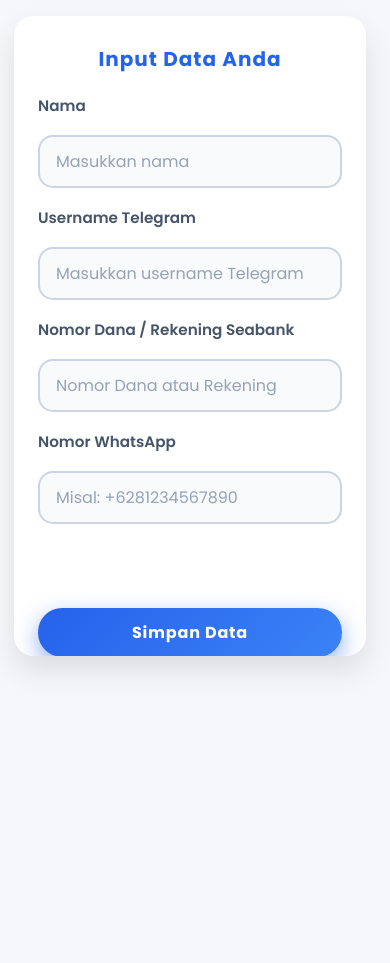
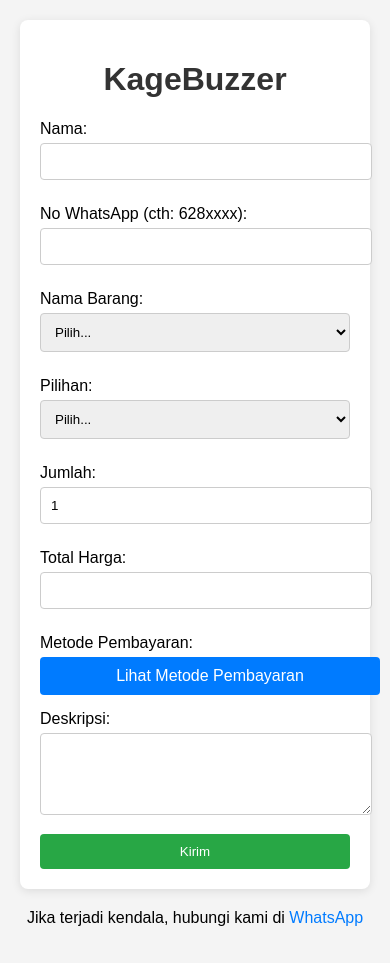
Before and after one commit to Kageeyama/inputdata_buzzerkage, a plain HTML site: page index.html in a window 390 px wide. Before the commit the page ends 844 px from the top, so only its background shows below. Drawn offline with Linux system fonts and the light colour scheme.

Commit message:
Update index.html

```diff
--- a/index.html
+++ b/index.html
@@ -1,421 +1,191 @@
 <!DOCTYPE html>
 <html lang="id">
 <head>
-<meta charset="UTF-8" />
-<meta name="viewport" content="width=device-width, initial-scale=1, maximum-scale=1, user-scalable=no" />
-<title>Input Data buzzer kage</title>
+    <meta charset="UTF-8">
+    <meta name="viewport" content="width=device-width, initial-scale=1.0">
+    <title>KageBuzzer</title>
     <style>
-  @import url('https://fonts.googleapis.com/css2?family=Poppins:wght@400;600;700&display=swap');
-
-  *, *::before, *::after {
-    box-sizing: border-box;
+        body {
+            font-family: Arial, sans-serif;
+            background-color: #f4f4f4;
+            margin: 0;
+            padding: 20px;
         }
-  body {
-    margin: 0;
-    font-family: 'Poppins', sans-serif;
-    background: #f5f7fa;
-    color: #1e293b;
-    display: flex;
-    justify-content: center;
-    align-items: flex-start;
-    min-height: 640px;
-    max-width: 380px;
-    padding: 1.5rem 1rem 2rem 1rem;
+        h1 {
+            text-align: center;
+            color: #333;
         }
         .container {
-    background: #fff;
-    width: 100%;
-    max-height: 640px;
-    padding: 32px 28px 40px 28px;
-    border-radius: 20px;
-    box-shadow: 0 15px 30px rgba(0,0,0,0.1);
-    display: flex;
-    flex-direction: column;
-    overflow-y: auto;
-  }
-  h1, h2 {
-    margin: 0 0 20px 0;
-    font-weight: 700;
-    letter-spacing: 0.05em;
-    text-align: center;
-  }
-  h1 {
-    color: #2563eb;
-  }
-  h2 {
-    color: #111827;
-    margin-bottom: 18px;
-  }
-  form {
-    display: flex;
-    flex-direction: column;
-    gap: 18px;
-    margin-bottom: 32px;
+            max-width: 600px;
+            margin: auto;
+            background: white;
+            padding: 20px;
+            border-radius: 8px;
+            box-shadow: 0 2px 10px rgba(0, 0, 0, 0.1);
         }
         label {
-    font-weight: 600;
-    font-size: 0.95rem;
-    color: #475569;
+            display: block;
+            margin: 10px 0 5px;
         }
-  input[type="text"], input[type="tel"], input[type="password"] {
-    background: #f9fafb;
-    border: 2px solid #cbd5e1;
-    border-radius: 15px;
-    padding: 12px 16px;
-    font-size: 1rem;
-    color: #0f172a;
-    font-weight: 500;
-    font-family: 'Poppins', sans-serif;
-    transition: border-color 0.3s ease, box-shadow 0.3s ease;
-  }
-  input::placeholder {
-    color: #94a3b8;
-    font-weight: 400;
-  }
-  input:focus {
-    outline: none;
-    border-color: #2563eb;
-    box-shadow: 0 0 10px 3px #2563eb88;
-    background-color: #eff6ff;
+        input[type="text"],
+        input[type="number"],
+        select,
+        textarea {
+            width: 100%;
+            padding: 10px;
+            margin-bottom: 15px;
+            border: 1px solid #ccc;
+            border-radius: 4px;
         }
         button {
-    background: linear-gradient(135deg, #2563eb, #3b82f6);
+            background-color: #28a745;
             color: white;
             border: none;
-    border-radius: 24px;
-    padding: 14px;
-    font-size: 1.15rem;
-    font-weight: 700;
+            padding: 10px 15px;
+            border-radius: 4px;
             cursor: pointer;
-    letter-spacing: 0.05em;
-    box-shadow: 0 8px 22px rgba(37, 99, 235, 0.5);
-    transition: background 0.4s ease, box-shadow 0.4s ease;
-    font-family: 'Poppins', sans-serif;
+            width: 100%;
         }
-  button:hover, button:focus {
-    background: linear-gradient(135deg, #3b82f6, #2563eb);
-    box-shadow: 0 12px 28px rgba(59, 130, 246, 0.7);
+        button:hover {
+            background-color: #218838;
         }
-  .message {
-    font-weight: 600;
-    margin: 12px 0 10px 0;
-    color: #dc2626;
+        .footer {
             text-align: center;
-    min-height: 26px;
-    letter-spacing: 0.04em;
+            margin-top: 20px;
         }
-  .success {
-    color: #16a34a;
+        .footer a {
+            color: #007bff;
+            text-decoration: none;
         }
-  /* Admin panel styles - dark black/blue theme */
-  #adminPanel {
-    background: #0b1120;
-    color: #cbd5e1;
-    border-radius: 20px;
-    padding: 24px 20px 28px 20px;
-    box-shadow: 0 15px 30px rgba(0,0,0,0.6);
-    margin-top: 36px;
-    display: flex;
-    flex-direction: column;
+        .footer a:hover {
+            text-decoration: underline;
         }
-  #adminPanel h2 {
-    color: #3b82f6;
-    margin-bottom: 18px;
-  }
-  #adminLoginForm {
-    display: flex;
-    flex-direction: column;
-    gap: 16px;
-    margin-bottom: 24px;
-  }
-  #adminLoginForm label {
-    color: #a5b4fc;
-  }
-  #adminLoginForm input[type="password"] {
-    background: #1e293b;
-    border: none;
-    border-radius: 14px;
-    padding: 12px 16px;
-    font-size: 1rem;
-    color: #e0e7ff;
-  }
-  #adminLoginForm input[type="password"]::placeholder {
-    color: #94a3b8;
-  }
-  #adminLoginForm input[type="password"]:focus {
-    outline: none;
-    box-shadow: 0 0 12px 3px #3b82f6aa;
-    background-color: #28324d;
-  }
-  #adminLoginForm button {
-    background: linear-gradient(135deg, #2563eb, #3b82f6);
-    border-radius: 20px;
-    padding: 14px;
-    font-weight: 700;
-    font-size: 1.1rem;
-    color: white;
-    cursor: pointer;
-    border: none;
-    box-shadow: 0 8px 22px rgba(37, 99, 235, 0.6);
-    letter-spacing: 0.05em;
-    transition: background 0.4s ease;
-  }
-  #adminLoginForm button:hover, #adminLoginForm button:focus {
-    background: linear-gradient(135deg, #3b82f6, #2563eb);
-  }
-  #adminLoginMessage {
-    margin: 12px 0 18px;
-    font-weight: 600;
-    color: #f87171;
-    text-align: center;
-    min-height: 28px;
-    letter-spacing: 0.03em;
-  }
-  #adminEntryList {
-    max-height: 300px;
-    overflow-y: auto;
-    border-top: 2px solid #3b82f6aa;
-    padding-top: 12px;
-    font-weight: 600;
-    font-size: 0.95rem;
-    color: #bfc9ff;
-  }
-  .admin-entry {
-    padding: 12px 14px;
-    border-bottom: 1px solid #33415588;
-    background: #1e2a59bb;
-    margin-bottom: 8px;
-    border-radius: 12px;
-    user-select: text;
-    transition: background-color 0.25s ease;
-  }
-  .admin-entry:nth-child(odd) {
-    background-color: #141c36bb;
-  }
-  .admin-entry:hover {
-    background-color: #1e2a59dd;
-  }
-  #adminLogoutBtn {
-    margin-top: 20px;
-    background: #1e40af;
-    border-radius: 24px;
-    padding: 14px;
-    font-weight: 700;
-    font-size: 1.1rem;
-    color: white;
-    border: none;
-    cursor: pointer;
-    box-shadow: 0 6px 18px rgba(59, 130, 246, 0.7);
-    transition: background 0.3s ease;
-  }
-  #adminLogoutBtn:hover, #adminLogoutBtn:focus {
-    background: #3b82f6;
-  }
-  #adminEntryList::-webkit-scrollbar {
-    width: 9px;
-  }
-  #adminEntryList::-webkit-scrollbar-track {
-    background: transparent;
-  }
-  #adminEntryList::-webkit-scrollbar-thumb {
-    background-color: #3b82f6cc;
-    border-radius: 12px;
-    border: 3px solid transparent;
-  }
-  @media (max-width: 400px) {
-    body {
-      padding: 16px 14px 26px 14px;
-    }
-    .container {
-      padding: 28px 24px 36px 24px;
-    }
-    h1, h2 {
-      font-size: 1.25rem;
-    }
-    button, #adminLogoutBtn, #adminLoginForm button {
-      font-size: 1rem;
-      padding: 12px;
-    }
-    #adminEntryList {
-      font-size: 0.9rem;
+    </style>
+    <script>
+        function updateOptions() {
+            const itemType = document.getElementById("itemType").value;
+            const options = document.getElementById("options");
+            options.innerHTML = "";
+
+            if (itemType === "Report Akun") {
+                options.innerHTML = `
+                    <option value="Report Tiktok">Report Tiktok</option>
+                    <option value="Report Instagram">Report Instagram</option>
+                    <option value="Report X">Report X</option>
+                    <option value="Report WhatsApp">Report WhatsApp</option>
+                    <option value="Report YouTube">Report YouTube</option>
+                    <option value="Lainnya">Lainnya</option>
+                `;
+            } else if (itemType === "Spam Chat") {
+                options.innerHTML = `
+                    <option value="Spam chat 1x kasar">Spam chat 1x kasar (Rp 850)</option>
+                    <option value="Spam chat 1x tidak">Spam chat 1x tidak (Rp 800)</option>
+                    <option value="Spam chat 3x kasar">Spam chat 3x kasar (Rp 1000)</option>
+                    <option value="Spam chat 3x tidak">Spam chat 3x tidak (Rp 900)</option>
+                    <option value="Spam chat 5x kasar">Spam chat 5x kasar (Rp 1250)</option>
+                    <option value="Spam chat 5x tidak">Spam chat 5x tidak (Rp 1100)</option>
+                `;
+            } else if (itemType === "Spam Call") {
+                options.innerHTML = `
+                    <option value="Spam call 1x">Spam call 1x (Rp 700)</option>
+                    <option value="Spam call 2x">Spam call 2x (Rp 750)</option>
+                    <option value="Spam call 3x">Spam call 3x (Rp 800)</option>
+                    <option value="Spam call 5x">Spam call 5x (Rp 900)</option>
+                `;
             }
         }
-</style>
+
+        function calculatePrice() {
+            const itemType = document.getElementById("itemType").value;
+            const quantity = parseInt(document.getElementById("quantity").value) || 1;
+            const selectedOption = document.getElementById("options").value;
+            let price = 0;
+
+            if (itemType === "Report Akun") {
+                price = 500;
+            } else if (itemType === "Spam Chat") {
+                if (selectedOption.includes("1x kasar")) price = 850;
+                else if (selectedOption.includes("1x tidak")) price = 800;
+                else if (selectedOption.includes("3x kasar")) price = 1000;
+                else if (selectedOption.includes("3x tidak")) price = 900;
+                else if (selectedOption.includes("5x kasar")) price = 1250;
+                else if (selectedOption.includes("5x tidak")) price = 1100;
+            } else if (itemType === "Spam Call") {
+                if (selectedOption.includes("1x")) price = 700;
+                else if (selectedOption.includes("2x")) price = 750;
+                else if (selectedOption.includes("3x")) price = 800;
+                else if (selectedOption.includes("5x")) price = 900;
+            }
+
+            document.getElementById("totalPrice").value = price * quantity;
+        }
+
+        function submitForm(event) {
+            event.preventDefault();
+            const formData = new FormData(event.target);
+
+            fetch('https://script.google.com/macros/s/AKfycbx_m-0c93zz41KO4hfQF7WkssO0gjpxbkJ46vXDknZEUH39jdiYvq5iW2mYfPkzig6V/exec', {
+                method: 'POST',
+                body: formData
+            })
+            .then(response => response.text())
+            .then(data => {
+                alert('Data berhasil dikirim & notifikasi WhatsApp terkirim!');
+                event.target.reset();
+                document.getElementById("totalPrice").value = '';
+                document.getElementById("options").innerHTML = '<option value="">Pilih...</option>';
+            })
+            .catch(error => alert('Terjadi kesalahan: ' + error));
+        }
+    </script>
 </head>
 <body>
-  <main class="container" role="main" aria-label="Input data dan halaman admin">
+    <div class="container">
+        <h1>KageBuzzer</h1>
+        <form onsubmit="submitForm(event)">
+            <label for="name">Nama:</label>
+            <input type="text" id="name" name="name" required>
 
-    <h1>Input Data Anda</h1>
-    <form id="dataForm" novalidate autocomplete="off" spellcheck="false" aria-describedby="formMessage" >
-      <label for="name">Nama</label>
-      <input id="name" name="name" type="text" placeholder="Masukkan nama" required autocomplete="name" aria-required="true" />
+            <label for="whatsapp">No WhatsApp (cth: 628xxxx):</label>
+            <input type="text" id="whatsapp" name="whatsapp" required>
 
-      <label for="telegram">Username Telegram</label>
-      <input id="telegram" name="telegram" type="text" placeholder="Masukkan username Telegram" required autocomplete="off" spellcheck="false" aria-required="true" />
+            <label for="itemType">Nama Barang:</label>
+            <select id="itemType" name="itemType" onchange="updateOptions(); calculatePrice();" required>
+                <option value="">Pilih...</option>
+                <option value="Report Akun">Report Akun</option>
+                <option value="Spam Chat">Spam Chat</option>
+                <option value="Spam Call">Spam Call</option>
+            </select>
 
-      <label for="dana">Nomor Dana / Rekening Seabank</label>
-      <input id="dana" name="dana" type="text" placeholder="Nomor Dana atau Rekening" required autocomplete="off" spellcheck="false" aria-required="true" />
+            <label for="options">Pilihan:</label>
+            <select id="options" name="options" onchange="calculatePrice()" required>
+                <option value="">Pilih...</option>
+            </select>
 
-      <label for="whatsapp">Nomor WhatsApp</label>
-      <input id="whatsapp" name="whatsapp" type="tel" pattern="^\+?[\d\s\-]{6,15}$" placeholder="Misal: +6281234567890" required autocomplete="tel" aria-required="true" />
+            <label for="quantity">Jumlah:</label>
+            <input type="number" id="quantity" name="quantity" value="1" min="1" onchange="calculatePrice()" required>
 
-      <div class="message" id="formMessage" role="alert" aria-live="polite" aria-atomic="true"></div>
+            <label for="totalPrice">Total Harga:</label>
+            <input type="text" id="totalPrice" name="totalPrice" readonly>
 
-      <button type="submit" aria-label="Simpan data">Simpan Data</button>
-    </form>
-
-    <section id="adminPanel" aria-labelledby="adminPanelTitle">
-
-      <h2 id="adminPanelTitle">Halaman Admin</h2>
-
-      <form id="adminLoginForm" spellcheck="false" aria-describedby="adminLoginMessage">
-        <label for="adminPassword">Masukkan Password Admin</label>
-        <input id="adminPassword" name="adminPassword" type="password" placeholder="Password Admin" autocomplete="current-password" aria-required="true" />
-        <div id="adminLoginMessage" role="alert" aria-live="polite"></div>
-        <button type="submit" aria-label="Masuk ke halaman admin">Masuk</button>
-      </form>
-
-      <div id="adminContent" style="display:none;" tabindex="0" aria-live="polite" aria-atomic="true" aria-labelledby="adminPanelTitle">
-        <div id="adminEntryList" role="region" aria-label="Daftar data pengguna tersimpan"></div>
-        <button id="adminLogoutBtn" aria-label="Logout halaman admin">Logout Admin</button>
+            <label for="paymentMethod">Metode Pembayaran:</label>
+            <div style="margin-bottom: 15px;">
+                <a href="https://wa.me/6288221258850?text=Metode+pembayaran"
+                   target="_blank"
+                   style="display: inline-block; width: 100%; text-align: center; background-color: #007bff; color: white; padding: 10px 15px; border-radius: 4px; text-decoration: none;">
+                    Lihat Metode Pembayaran
+                </a>
             </div>
 
-    </section>
+            <label for="description">Deskripsi:</label>
+            <textarea id="description" name="description" rows="4"></textarea>
 
-  </main>
+            <button type="submit">Kirim</button>
+        </form>
+    </div>
 
-<script>
-  (function(){
-    const ADMIN_PASSWORD = 'Aiyqoqh1019k';
-
-    const dataForm = document.getElementById('dataForm');
-    const formMessage = document.getElementById('formMessage');
-    const adminLoginForm = document.getElementById('adminLoginForm');
-    const adminPasswordInput = document.getElementById('adminPassword');
-    const adminLoginMessage = document.getElementById('adminLoginMessage');
-    const adminContent = document.getElementById('adminContent');
-    const adminEntryList = document.getElementById('adminEntryList');
-    const adminLogoutBtn = document.getElementById('adminLogoutBtn');
-
-    // Load entries from localStorage or empty array
-    function loadEntries() {
-      const stored = localStorage.getItem('dataEntries');
-      return stored ? JSON.parse(stored) : [];
-    }
-
-    // Save entries to localStorage
-    function saveEntries(entries) {
-      localStorage.setItem('dataEntries', JSON.stringify(entries));
-    }
-
-    // Escape text for HTML
-    function escapeHtml(text) {
-      return text.replace(/[&<>"']/g, function(m) {
-        return {'&':'&amp;','<':'&lt;','>':'&gt;','"':'&quot;',"'":'&#39;'}[m];
-      });
-    }
-
-    // Check if name is already used (case insensitive)
-    function isNameDuplicate(name) {
-      const entries = loadEntries();
-      return entries.some(e => e.name.toLowerCase() === name.toLowerCase());
-    }
-
-    // Validate WhatsApp number pattern
-    function validateWhatsApp(value) {
-      return /^\+?[\d\s\-]{6,15}$/.test(value);
-    }
-
-    // Render admin entries list
-    function renderAdminEntries() {
-      const entries = loadEntries();
-      if(entries.length === 0) {
-        adminEntryList.innerHTML = '<p style="text-align:center; color:#94a3b8; padding:12px;">Belum ada data tersimpan.</p>';
-        return;
-      }
-      adminEntryList.innerHTML = '';
-      entries.forEach((entry, i) => {
-        const div = document.createElement('div');
-        div.className = 'admin-entry';
-        div.innerHTML = `<strong>#${i+1}</strong><br>
-          <strong>Nama:</strong> ${escapeHtml(entry.name)}<br>
-          <strong>Telegram:</strong> ${escapeHtml(entry.telegram)}<br>
-          <strong>Dana / Rekening:</strong> ${escapeHtml(entry.dana)}<br>
-          <strong>WhatsApp:</strong> ${escapeHtml(entry.whatsapp)}`;
-        adminEntryList.appendChild(div);
-      });
-    }
-
-    // Clear form message
-    function clearFormMessage() {
-      formMessage.textContent = '';
-      formMessage.className = 'message';
-    }
-
-    // Form input event clears messages
-    dataForm.addEventListener('input', clearFormMessage);
-
-    // Handle data form submit
-    dataForm.addEventListener('submit', e => {
-      e.preventDefault();
-      clearFormMessage();
-
-      const name = dataForm.name.value.trim();
-      const telegram = dataForm.telegram.value.trim();
-      const dana = dataForm.dana.value.trim();
-      const whatsapp = dataForm.whatsapp.value.trim();
-
-      if(!name || !telegram || !dana || !whatsapp) {
-        formMessage.textContent = 'Semua kolom wajib diisi.';
-        return;
-      }
-      if(!validateWhatsApp(whatsapp)) {
-        formMessage.textContent = 'Nomor WhatsApp tidak valid.';
-        return;
-      }
-      if(isNameDuplicate(name)) {
-        formMessage.textContent = 'Nama sudah digunakan, silakan gunakan nama lain.';
-        return;
-      }
-
-      const entries = loadEntries();
-      entries.push({name, telegram, dana, whatsapp});
-      saveEntries(entries);
-
-      formMessage.textContent = 'Data berhasil disimpan!';
-      formMessage.classList.add('success');
-
-      dataForm.reset();
-      dataForm.name.focus();
-
-      if(adminContent.style.display === 'block') {
-        renderAdminEntries();
-      }
-    });
-
-    // Admin login form submit
-    adminLoginForm.addEventListener('submit', e => {
-      e.preventDefault();
-      adminLoginMessage.textContent = '';
-      if(adminPasswordInput.value === ADMIN_PASSWORD) {
-        adminLoginForm.style.display = 'none';
-        adminContent.style.display = 'block';
-        adminPasswordInput.value = '';
-        renderAdminEntries();
-      } else {
-        adminLoginMessage.textContent = 'Password salah. Silakan coba lagi.';
-      }
-    });
-
-    // Admin logout
-    adminLogoutBtn.addEventListener('click', () => {
-      adminContent.style.display = 'none';
-      adminLoginForm.style.display = 'flex';
-      adminLoginMessage.textContent = '';
-      adminPasswordInput.value = '';
-      adminPasswordInput.focus();
-    });
-  })();
-</script>
+    <div class="footer">
+        <p>Jika terjadi kendala, hubungi kami di <a href="https://wa.me/6288221258850">WhatsApp</a></p>
+    </div>
 </body>
 </html>
```
Lines whose indentation alone changed are shown as unchanged.
